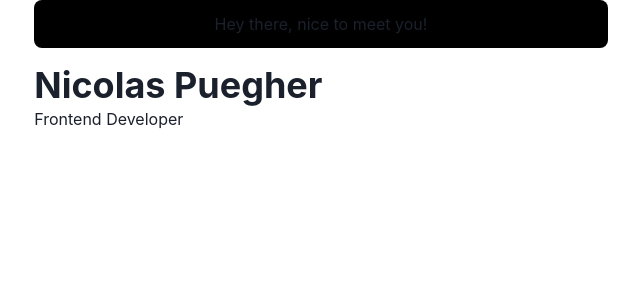
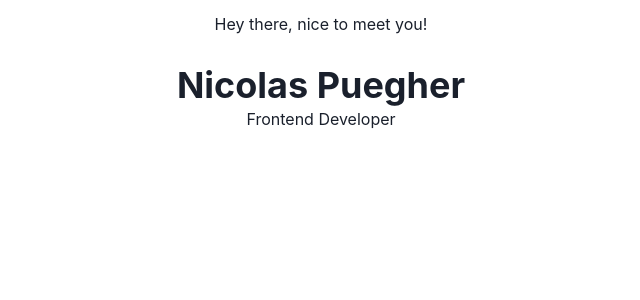
Before and after one commit to nicoPuegher/portfolio, a Next.js app: page / in a window 1280 px wide. Shown: the top 300 px of the page, without its empty margins (319-959 px from the left). Built offline with nearby package versions, Linux system fonts and the light colour scheme.

Commit message:
update page/index styles

```diff
--- a/pages/index.js
+++ b/pages/index.js
@@ -1,17 +1,21 @@
-import { Container, Box, Heading } from '@chakra-ui/react';
+import { Container, Box, Heading, useColorModeValue } from '@chakra-ui/react';
 
 const Page = () => {
   return (
     <Container>
-      <Box borderRadius="lg" bg="black" p={3} mb={4} align="center">
+      <Box
+        p={3}
+        mb={4}
+        align="center"
+        borderRadius="lg"
+        bg={useColorModeValue('whiteAlpha.900', 'blackAlpha.900')}
+      >
         Hey there, nice to meet you!
       </Box>
 
       <Box>
-        <Box flexGrow={1}>
-          <Heading as="h2" variant="page-title">
-            Nicolas Puegher
-          </Heading>
+        <Box flexGrow={1} align="center">
+          <Heading as="h2">Nicolas Puegher</Heading>
           <p>Frontend Developer</p>
         </Box>
       </Box>
```
